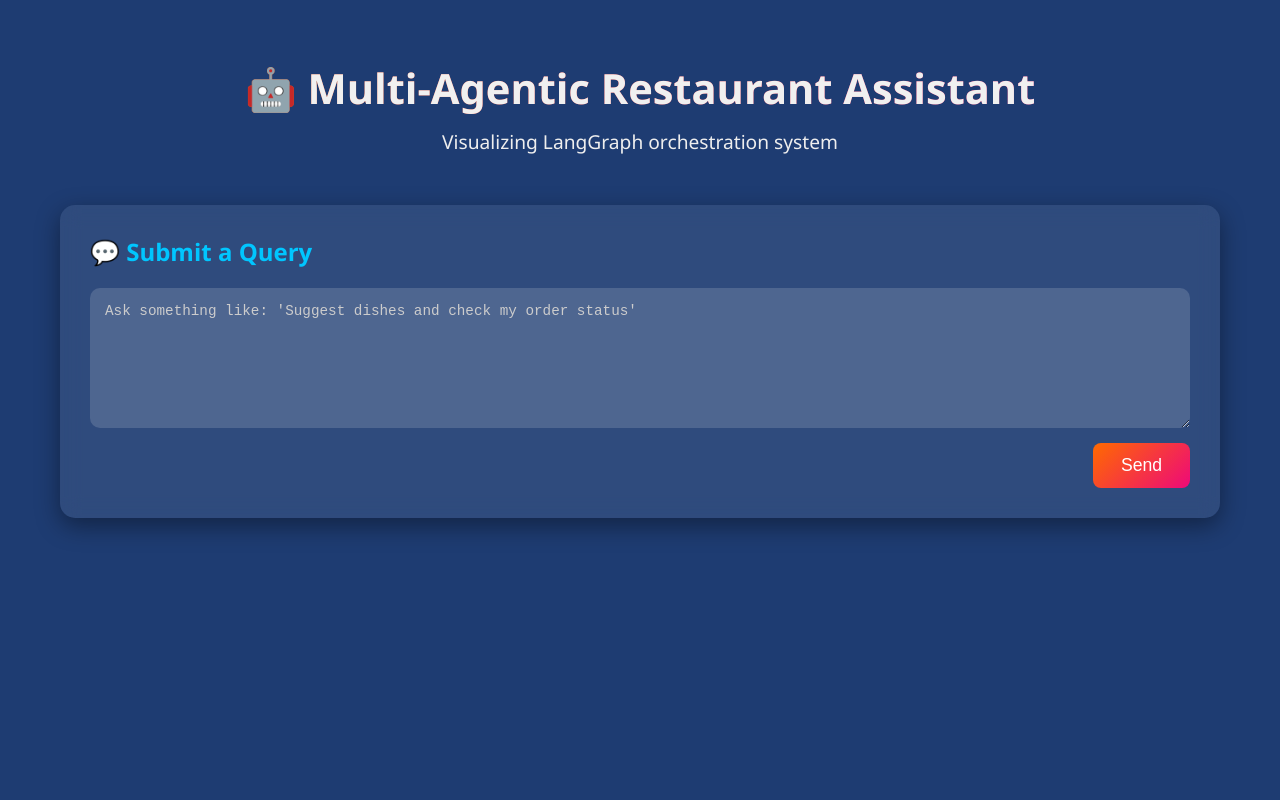
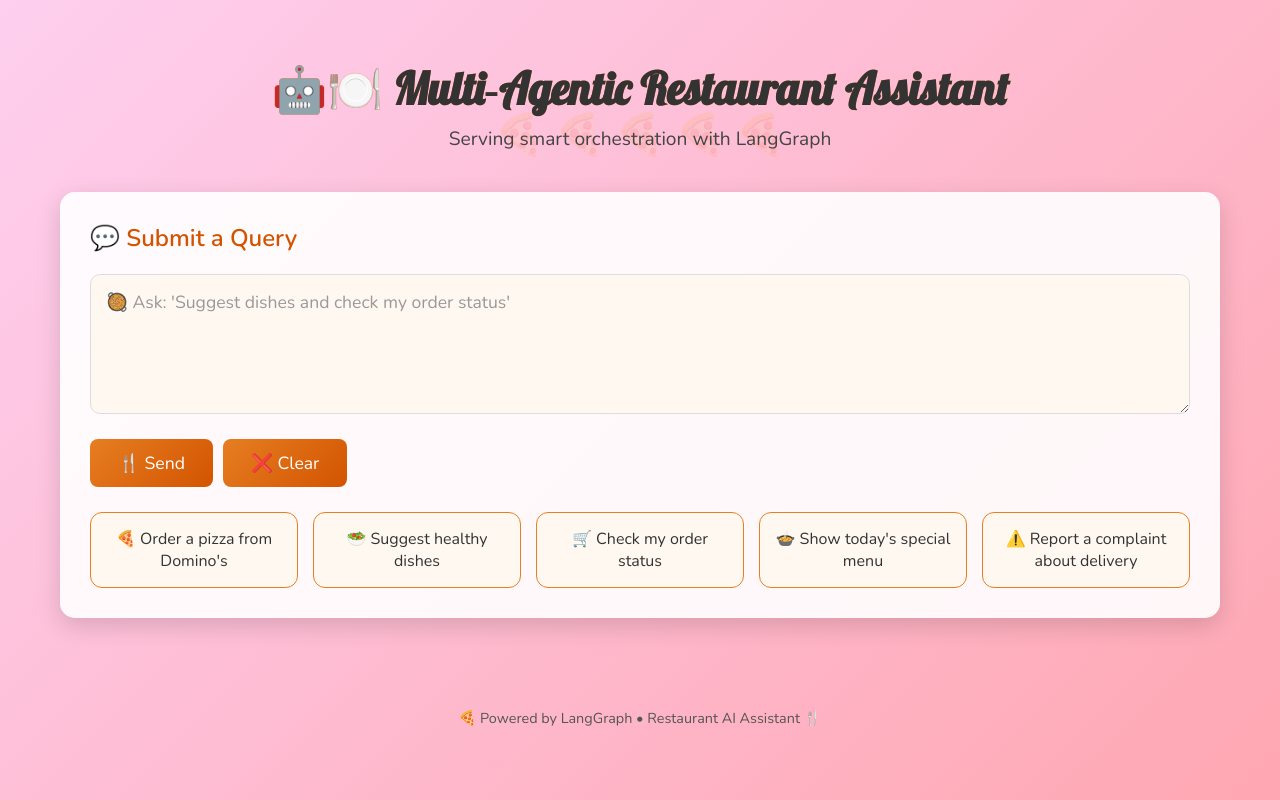
Before and after one commit to satishdamo/multi-agent-restaurant-system, a React (Vite) app: page / in a window 1280 px wide. Built offline with nearby package versions, Linux system fonts and the light colour scheme.

Commit message:
style changes

```diff
--- a/index.html
+++ b/index.html
@@ -3,6 +3,10 @@
   <head>
     <meta charset="UTF-8" />
     <link rel="icon" type="image/svg+xml" href="/favicon.svg" />
+    <link
+      href="https://fonts.googleapis.com/css2?family=Lobster&family=Nunito:wght@400;600&display=swap"
+      rel="stylesheet"
+    />
     <meta name="viewport" content="width=device-width, initial-scale=1.0" />
     <title>multi-agent-dashboard</title>
   </head>
--- a/src/App.css
+++ b/src/App.css
@@ -5,15 +5,17 @@
   box-sizing: border-box;
 }
 
-/* Static Gradient Background */
+/* Animated Warm Background with Floating Pizza */
 body {
-  font-family: "Segoe UI", Tahoma, Geneva, Verdana, sans-serif;
-  /* Pick a vibrant gradient instead of black */
-  background: #1e3c72;
-  /* no animation, static look */
-  color: #f0f0f0;
+  font-family: "Nunito", sans-serif;
+  background: linear-gradient(-45deg, #ffecd2, #fcb69f, #ff9a9e, #fecfef);
+  background-size: 400% 400%;
+  /* animation: gradientShift 20s ease infinite; */
+  color: #333;
   min-height: 100vh;
   padding: 0;
+  position: relative;
+  overflow-x: hidden;
 }
 
 @keyframes gradientShift {
@@ -28,43 +30,70 @@ body {
   }
 }
 
+/* Floating Pizza Emoji Animation */
+body::before {
+  content: "🍕 🍕 🍕 🍕 🍕";
+  position: absolute;
+  top: -50px;
+  left: 0;
+  width: 100%;
+  font-size: 2.5rem;
+  text-align: center;
+  animation: floatPizza 25s linear infinite;
+  opacity: 0.15; /* subtle, not distracting */
+  pointer-events: none;
+}
+
+@keyframes floatPizza {
+  0% {
+    transform: translateY(0);
+  }
+  100% {
+    transform: translateY(90vh);
+  }
+}
+
 /* Container */
 .container {
   max-width: 1200px;
   margin: 0 auto;
   padding: 60px 20px 40px;
+  position: relative;
+  z-index: 1; /* keep content above pizza animation */
 }
 
 /* Header */
 .header {
   text-align: center;
-  margin-bottom: 50px;
+  margin-bottom: 40px;
 }
 
 .header h1 {
-  font-size: 2.6em;
-  background: linear-gradient(90deg, #ff6a00, #ee0979);
+  font-family: "Lobster", cursive;
+  font-size: 2.8em;
+  background: linear-gradient(90deg, #d35400, #e67e22);
   -webkit-background-clip: text;
 }
 
 .header p {
-  color: #eee;
+  font-family: "Nunito", sans-serif;
+  color: #444;
   font-size: 1.2em;
-  margin-top: 12px;
+  margin-top: 10px;
 }
 
 /* Query Section */
 .query-section {
-  background: rgba(255, 255, 255, 0.08);
+  background: rgba(255, 255, 255, 0.9);
   border-radius: 15px;
   padding: 30px;
-  box-shadow: 0 8px 25px rgba(0, 0, 0, 0.4);
+  box-shadow: 0 8px 25px rgba(0, 0, 0, 0.15);
   margin-bottom: 50px;
-  backdrop-filter: blur(10px);
 }
 
 .query-section h2 {
-  color: #00c6ff;
+  font-family: "Nunito", sans-serif;
+  color: #d35400;
   margin-bottom: 20px;
 }
 
@@ -78,21 +107,23 @@ body {
   width: 100%;
   min-height: 140px;
   font-size: 1.1em;
-  border: none;
+  border: 1px solid #ddd;
   border-radius: 10px;
   padding: 15px;
-  background: rgba(255, 255, 255, 0.15);
-  color: #fff;
+  background: #fff8f0;
+  color: #333;
   resize: vertical;
+  font-family: "Nunito", sans-serif;
 }
 
 .query-box textarea::placeholder {
-  color: #ccc;
+  color: #999;
 }
 
 .query-box button {
   align-self: flex-end;
-  background: linear-gradient(135deg, #ff6a00, #ee0979);
+  font-family: "Nunito", sans-serif;
+  background: linear-gradient(135deg, #e67e22, #d35400);
   color: white;
   border: none;
   padding: 12px 28px;
@@ -100,13 +131,13 @@ body {
   border-radius: 8px;
   cursor: pointer;
   transition:
-    transform 0.2s,
-    background 0.3s;
+    transform 0.2s ease,
+    background 0.3s ease;
 }
 
 .query-box button:hover:not(:disabled) {
-  transform: translateY(-2px);
-  background: linear-gradient(135deg, #ee0979, #ff6a00);
+  transform: scale(1.05);
+  background: linear-gradient(135deg, #d35400, #e67e22);
 }
 
 .query-box button:disabled {
@@ -116,7 +147,8 @@ body {
 
 /* Response Section */
 .response-section h2 {
-  color: #00c6ff;
+  font-family: "Nunito", sans-serif;
+  color: #d35400;
   margin-bottom: 20px;
 }
 
@@ -127,13 +159,12 @@ body {
 }
 
 .agent-card {
-  background: rgba(255, 255, 255, 0.08);
+  background: #fff8f0;
   border-radius: 15px;
   padding: 20px;
-  box-shadow: 0 6px 20px rgba(0, 0, 0, 0.4);
+  box-shadow: 0 6px 20px rgba(0, 0, 0, 0.15);
   transition: transform 0.3s ease;
   position: relative;
-  backdrop-filter: blur(8px);
 }
 
 .agent-card:hover {
@@ -150,59 +181,30 @@ body {
   font-weight: bold;
   font-size: 0.95em;
   color: #fff;
+  font-family: "Nunito", sans-serif;
 }
 
 /* Agent Colors + Glow */
 .agent-card.ordering.glow {
-  border: 2px solid #2196f3;
-  box-shadow: 0 0 15px #2196f3;
-  animation: glowBlue 2s infinite alternate;
+  border: 2px solid #27ae60;
+  box-shadow: 0 0 15px #27ae60;
 }
 
 .agent-card.menu.glow {
-  border: 2px solid #ff9800;
-  box-shadow: 0 0 15px #ff9800;
-  animation: glowOrange 2s infinite alternate;
+  border: 2px solid #e67e22;
+  box-shadow: 0 0 15px #e67e22;
 }
 
 .agent-card.grievance.glow {
-  border: 2px solid #f44336;
-  box-shadow: 0 0 15px #f44336;
-  animation: glowRed 2s infinite alternate;
-}
-
-@keyframes glowBlue {
-  from {
-    box-shadow: 0 0 10px #2196f3;
-  }
-  to {
-    box-shadow: 0 0 25px #2196f3;
-  }
-}
-
-@keyframes glowOrange {
-  from {
-    box-shadow: 0 0 10px #ff9800;
-  }
-  to {
-    box-shadow: 0 0 25px #ff9800;
-  }
-}
-
-@keyframes glowRed {
-  from {
-    box-shadow: 0 0 10px #f44336;
-  }
-  to {
-    box-shadow: 0 0 25px #f44336;
-  }
+  border: 2px solid #c0392b;
+  box-shadow: 0 0 15px #c0392b;
 }
 
 /* Agent Text */
 .agent-text {
   white-space: pre-wrap;
-  font-family: "Courier New", monospace;
-  color: #fff;
+  font-family: "Courier Prime", monospace;
+  color: #444;
   line-height: 1.5;
 }
 
@@ -223,19 +225,20 @@ body {
   padding: 12px 20px;
   border-radius: 8px;
   font-weight: bold;
+  font-family: "Nunito", sans-serif;
   animation:
     slideUp 0.5s ease,
     fadeOut 0.5s ease 4.5s forwards;
 }
 
 .toast.ordering {
-  background: #2196f3;
+  background: #27ae60;
 }
 .toast.menu {
-  background: #ff9800;
+  background: #e67e22;
 }
 .toast.grievance {
-  background: #f44336;
+  background: #c0392b;
 }
 
 @keyframes slideUp {
@@ -256,20 +259,65 @@ body {
   }
 }
 
-/* Fade-in effect */
-.fade-in {
-  animation: fadeIn 0.8s ease-in-out;
+/* Footer */
+.footer {
+  text-align: center;
+  margin-top: 40px;
+  font-size: 0.9em;
+  color: #555;
+  font-family: "Nunito", sans-serif;
 }
 
-@keyframes fadeIn {
-  from {
-    opacity: 0;
-    transform: translateY(10px);
-  }
-  to {
-    opacity: 1;
-    transform: translateY(0);
-  }
+/* Query Actions */
+.query-actions {
+  display: flex;
+  gap: 10px;
+  margin-top: 10px;
+}
+
+.clear-btn {
+  background: #c0392b;
+  color: white;
+  border: none;
+  padding: 10px 20px;
+  font-size: 0.95em;
+  border-radius: 8px;
+  cursor: pointer;
+  transition:
+    transform 0.2s ease,
+    background 0.3s ease;
+}
+
+.clear-btn:hover {
+  transform: scale(1.05);
+  background: #e74c3c;
+}
+
+/* Sample Query Cards */
+.sample-cards {
+  display: grid;
+  grid-template-columns: repeat(auto-fit, minmax(180px, 1fr));
+  gap: 15px;
+  margin-top: 25px;
+}
+
+.sample-card {
+  background: #fff8f0;
+  border: 1px solid #e67e22;
+  border-radius: 12px;
+  padding: 15px;
+  text-align: center;
+  font-family: "Nunito", sans-serif;
+  font-size: 1em;
+  cursor: pointer;
+  transition:
+    transform 0.2s ease,
+    box-shadow 0.3s ease;
+}
+
+.sample-card:hover {
+  transform: translateY(-3px);
+  box-shadow: 0 6px 15px rgba(0, 0, 0, 0.15);
 }
 
 /* 📱 Mobile Responsiveness */
@@ -279,7 +327,7 @@ body {
   }
 
   .header h1 {
-    font-size: 1.8em;
+    font-size: 2em;
   }
 
   .header p {
--- a/src/App.tsx
+++ b/src/App.tsx
@@ -18,6 +18,14 @@ function App() {
   const [loading, setLoading] = useState(false);
   const [toasts, setToasts] = useState<Toast[]>([]);
 
+  const sampleQueries = [
+    { text: "🍕 Order a pizza from Domino's" },
+    { text: "🥗 Suggest healthy dishes" },
+    { text: "🛒 Check my order status" },
+    { text: "🍲 Show today's special menu" },
+    { text: "⚠️ Report a complaint about delivery" },
+  ];
+
   const sendQuery = async () => {
     if (!query.trim()) return;
     setLoading(true);
@@ -29,7 +37,6 @@ function App() {
       });
       const data: { response: string } = await res.json();
 
-      // Extract all agent responses
       const matches = [
         ...data.response.matchAll(
           /(\w+)\s*Agent:\s*(.+?)(?=\n\w+\s*Agent:|$)/gs,
@@ -41,7 +48,6 @@ function App() {
       }));
       setResponses(parsed);
 
-      // Toasts for each agent
       parsed.forEach((r) => {
         const newToast: Toast = {
           id: Date.now() + Math.random(),
@@ -49,8 +55,6 @@ function App() {
           agent: r.agent,
         };
         setToasts((prev) => [...prev, newToast]);
-
-        // Auto-remove after 5s
         setTimeout(() => {
           setToasts((prev) => prev.filter((t) => t.id !== newToast.id));
         }, 5000);
@@ -62,31 +66,60 @@ function App() {
     }
   };
 
+  const clearQuery = () => {
+    setQuery("");
+  };
+
   return (
     <div className="container">
-      {/* Sticky wrapper for heading + query */}
       <div className="sticky-top">
         <header className="header">
-          <h1>🤖 Multi‑Agentic Restaurant Assistant</h1>
-          <p>Visualizing LangGraph orchestration system</p>
+          <h1>🤖🍽️ Multi‑Agentic Restaurant Assistant</h1>
+          <p>Serving smart orchestration with LangGraph</p>
         </header>
 
         <section className="query-section">
           <h2>💬 Submit a Query</h2>
           <div className="query-box">
             <textarea
+              aria-label="Query input"
               value={query}
               onChange={(e) => setQuery(e.target.value)}
-              placeholder="Ask something like: 'Suggest dishes and check my order status'"
+              placeholder="🥘 Ask: 'Suggest dishes and check my order status'"
             />
-            <button onClick={sendQuery} disabled={loading}>
-              {loading ? "Routing..." : "Send"}
-            </button>
+            <div className="query-actions">
+              <button
+                aria-label="Send query"
+                onClick={sendQuery}
+                disabled={loading}
+              >
+                {loading ? "🍕 Preparing..." : "🍴 Send"}
+              </button>
+              <button
+                aria-label="Clear query"
+                className="clear-btn"
+                onClick={clearQuery}
+              >
+                ❌ Clear
+              </button>
+            </div>
+          </div>
+
+          {/* Sample Queries as Cards */}
+          <div className="sample-cards">
+            {sampleQueries.map((q, i) => (
+              <div
+                key={i}
+                className="sample-card"
+                onClick={() => setQuery(q.text)}
+              >
+                <p>{q.text}</p>
+              </div>
+            ))}
           </div>
         </section>
       </div>
 
-      {/* Scrollable responses below sticky block */}
       <section className="response-section">
         {responses.length > 0 && <h2>Supervisor Response</h2>}
         <div className="agent-grid">
@@ -94,23 +127,36 @@ function App() {
             <div key={i} className={`agent-card ${r.agent} glow`}>
               <div className="agent-header">
                 <span className={`agent-badge ${r.agent}`}>
-                  {`${r.agent.toUpperCase()} AGENT`}
+                  {r.agent === "menu" && "🍲 MENU"}
+                  {r.agent === "ordering" && "🛒 ORDERING"}
+                  {r.agent === "grievance" && "⚠️ GRIEVANCE"}
                 </span>
               </div>
-              <pre className="agent-text">{r.text}</pre>
+              <pre className="agent-text">
+                {r.agent === "menu" && "🍲 "}
+                {r.agent === "ordering" && "🛒 "}
+                {r.agent === "grievance" && "⚠️ "}
+                {r.text}
+              </pre>
             </div>
           ))}
         </div>
       </section>
 
-      {/* Toast notifications */}
       <div className="toast-container">
         {toasts.map((toast) => (
-          <div key={toast.id} className={`toast ${toast.agent}`}>
+          <div key={toast.id} className={`toast ${toast.agent} fade-in`}>
+            {toast.agent === "menu" && "🍲 "}
+            {toast.agent === "ordering" && "🛒 "}
+            {toast.agent === "grievance" && "⚠️ "}
             {toast.message}
           </div>
         ))}
       </div>
+
+      <footer className="footer">
+        <p>🍕 Powered by LangGraph • Restaurant AI Assistant 🍴</p>
+      </footer>
     </div>
   );
 }
```
